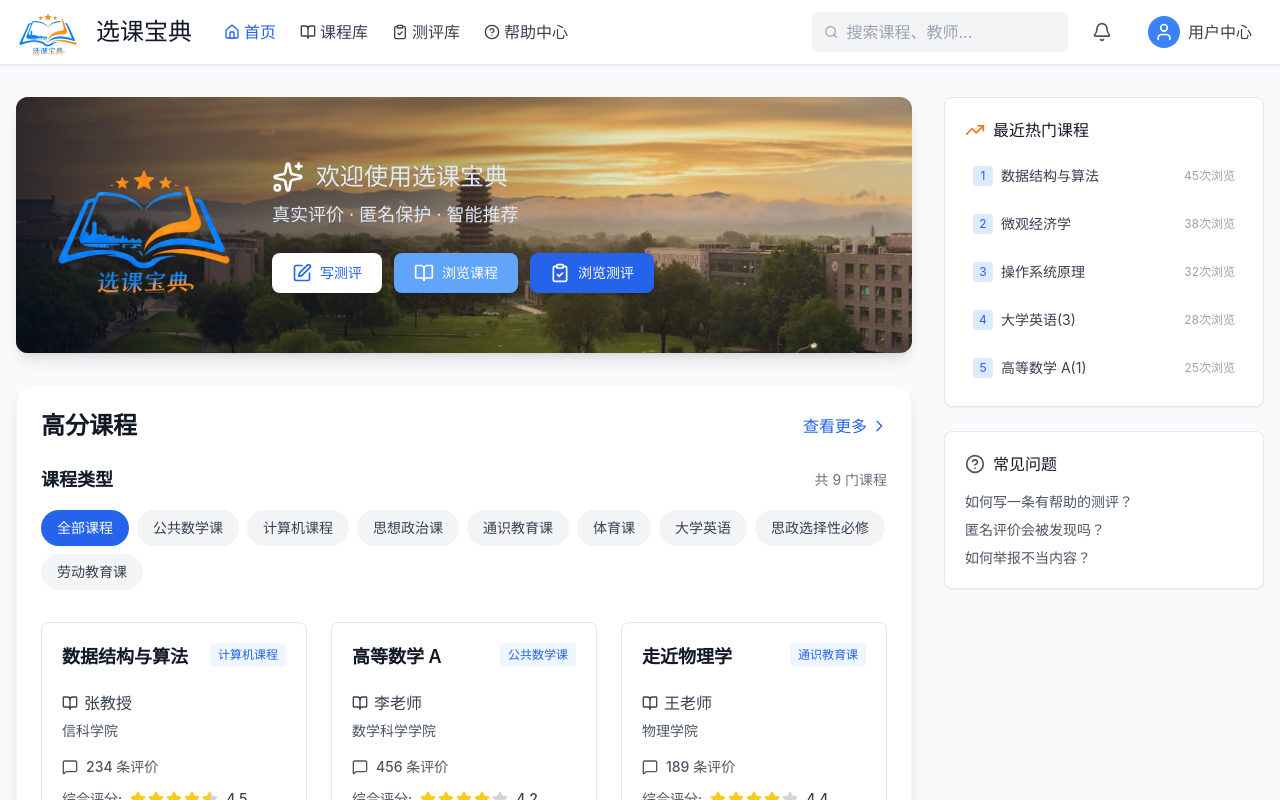
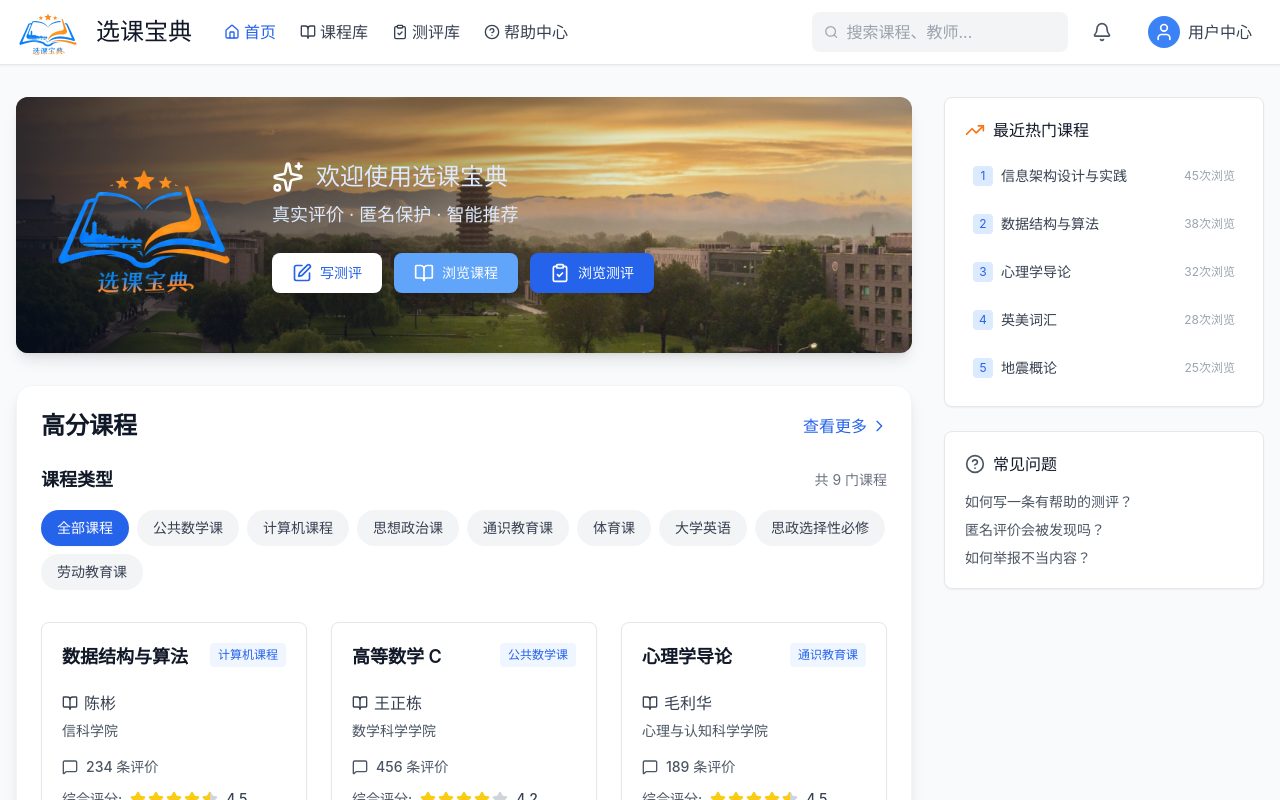
Before and after one commit to cry322/-, a React (Vite) app: page / in a window 1280 px wide. Shown: the top 800 px of the page. Built offline with nearby package versions, Linux system fonts and the light colour scheme.

Commit message:
假数据对应

```diff
--- a/src/components/CourseGrid.tsx
+++ b/src/components/CourseGrid.tsx
@@ -16,16 +16,16 @@ const courses: Course[] = [
   {
     id: "1",
     name: "数据结构与算法",
-    teacher: "张教授",
+    teacher: "陈彬",
     department: "信科学院",
     reviewCount: 234,
     overallScore: 4.5,
-    tags: ["作业适中", "讲解清晰", "考试公平"],
+    tags: ["作业量大", "讲解清晰", "考试公平"],
   },
   {
     id: "2",
-    name: "高等数学 A",
-    teacher: "李老师",
+    name: "高等数学 C",
+    teacher: "王正栋",
     department: "数学科学学院",
     reviewCount: 456,
     overallScore: 4.2,
@@ -33,20 +33,20 @@ const courses: Course[] = [
   },
   {
     id: "3",
-    name: "走近物理学",
-    teacher: "王老师",
-    department: "物理学院",
+    name: "心理学导论",
+    teacher: "毛利华",
+    department: "心理与认知科学学院",
     reviewCount: 189,
-    overallScore: 4.4,
-    tags: ["实践性强", "考勤严格", "收获大"],
+    overallScore: 4.5,
+    tags: ["内容有趣", "老师幽默", "收获大"],
   },
   {
     id: "4",
-    name: "操作系统原理",
-    teacher: "陈教授",
-    department: "信科学院",
+    name: "信息架构设计与实践",
+    teacher: "孟凡",
+    department: "信息管理系",
     reviewCount: 167,
-    overallScore: 4.3,
+    overallScore: 4.8,
     tags: ["课程硬核", "项目有趣", "老师负责"],
   },
   {
--- a/src/components/Sidebar.tsx
+++ b/src/components/Sidebar.tsx
@@ -16,15 +16,15 @@ export function Sidebar() {
           </div>
           <div className="space-y-3">
             {[
-              { name: "数据结构与算法", count: 45 },
-              { name: "微观经济学", count: 38 },
-              { name: "操作系统原理", count: 32 },
-              { name: "大学英语(3)", count: 28 },
-              { name: "高等数学 A(1)", count: 25 },
+              { name: "信息架构设计与实践", count: 45 },
+              { name: "数据结构与算法", count: 38 },
+              { name: "心理学导论", count: 32 },
+              { name: "英美词汇", count: 28 },
+              { name: "地震概论", count: 25 },
             ].map((item, index) => (
               <Link
                 key={index}
-                to="/courses"
+                to="/courses/:id"
                 className="flex items-center justify-between p-2 hover:bg-gray-50 rounded cursor-pointer transition-colors"
               >
                 <div className="flex items-center gap-2">
--- a/src/pages/CourseDetail/components/TeacherCard.tsx
+++ b/src/pages/CourseDetail/components/TeacherCard.tsx
@@ -48,7 +48,7 @@ export function TeacherCard({
         <div className="bg-white rounded-lg p-4 h-full flex flex-col">
           {/* Header */}
           <div className="text-center mb-3 pb-2 border-b-2 border-orange-400">
-            <h3 className="text-gray-800">毛利华</h3>
+            <h3 className="text-gray-800">开课教师：毛利华</h3>
           </div>
 
           {/* Rating - Single */}
@@ -96,7 +96,7 @@ export function TeacherCard({
       <div className="bg-white rounded-lg p-4 h-full flex flex-col">
         {/* Header */}
         <div className="text-center mb-3 pb-2 border-b-2 border-orange-400">
-          <h3 className="text-gray-800">{title}</h3>
+          <h3 className="text-gray-800">开课教师：毛利华</h3>
         </div>
 
         {/* Rating - Single */}
--- a/src/pages/Messages/data/mockMessages.ts
+++ b/src/pages/Messages/data/mockMessages.ts
@@ -18,8 +18,8 @@ export const mockMessages: Message[] = [
     isRead: false,
     course: {
       id: 'c1',
-      name: '数据结构与算法',
-      code: 'CS201'
+      name: '心理学导论',
+      code: '1630079'
     },
     relatedUrl: '/courses/cs201'
   },
--- a/src/pages/ReviewList/index.tsx
+++ b/src/pages/ReviewList/index.tsx
@@ -26,7 +26,7 @@ const mockReviews: Review[] = [
   {
     id: 1,
     courseName: "数据结构与算法",
-    teacher: "张教授",
+    teacher: "陈斌",
     semester: "2024秋季",
     publishDate: "2024-12-05",
     overallScore: 4.6,
@@ -39,19 +39,19 @@ const mockReviews: Review[] = [
   },
   {
     id: 2,
-    courseName: "机器学习基础",
-    teacher: "李副教授",
-    semester: "2024秋季",
-    publishDate: "2024-12-03",
-    overallScore: 4.4,
-    taskLoad: 4.5,
-    difficulty: 4.3,
-    grading: 4.0,
-    teaching: 4.5,
+    courseName: "心理学导论",
+    teacher: "毛利华",
+    semester: "2025春季",
+    publishDate: "2025-8-15",
+    overallScore: 4.5,
+    taskLoad: 4.2,
+    difficulty: 3.6,
+    grading: 4.5,
+    teaching: 4.3,
     harvest: 4.8,
-    content: "李老师授课风格生动有趣，课程项目设置合理，能学到很多实用的机器学习技术。作业量较大但都很有意义，建议提前预留足够时间。给分相对公平，付出就有回报。",
+    content:"毛利华老师的授课水平很高，既幽默风趣又深挚真诚，尽管经常拖堂几分钟到十几分钟不等，但也让人十分陶醉。这是dz大一下学期听得最认真也是最投入的好课，但却也是得分断档最低的（）。课程有两次课堂作业（35%），一次被试（5%），白送考勤分数（10%）和期末考试（50%），尽管dz上课听得很认真，并且对于课上讲的东西自认为是基本完全吸收了，但是期末考的核心概念（163个）之中有约60%在课上并没有提到或者讲得很少，所以这也是一门教考分离比较严重的课（推荐阅读书目《心理学与生活》中确实都有这些概念，但是老师讲的章节里这些内容也并非都是重点，所以都列入期末考范围会造成一定的复习压力）。另外平时作业分dz得的很低，完成的态度是比较认真的，感觉也有自己的见解，可能是需要卷一下形式和字数，dz没有注意，算是交了学费。"
   },
-  {
+    {
     id: 3,
     courseName: "计算机网络",
     teacher: "王教授",
```
